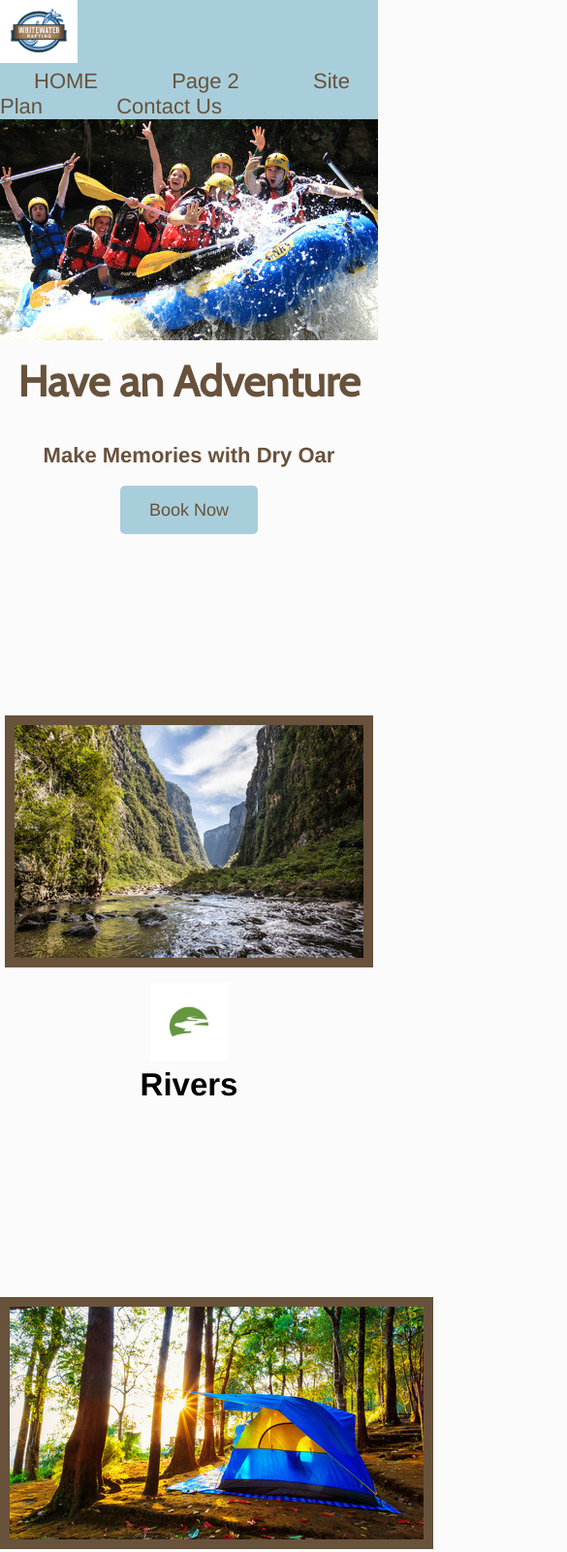
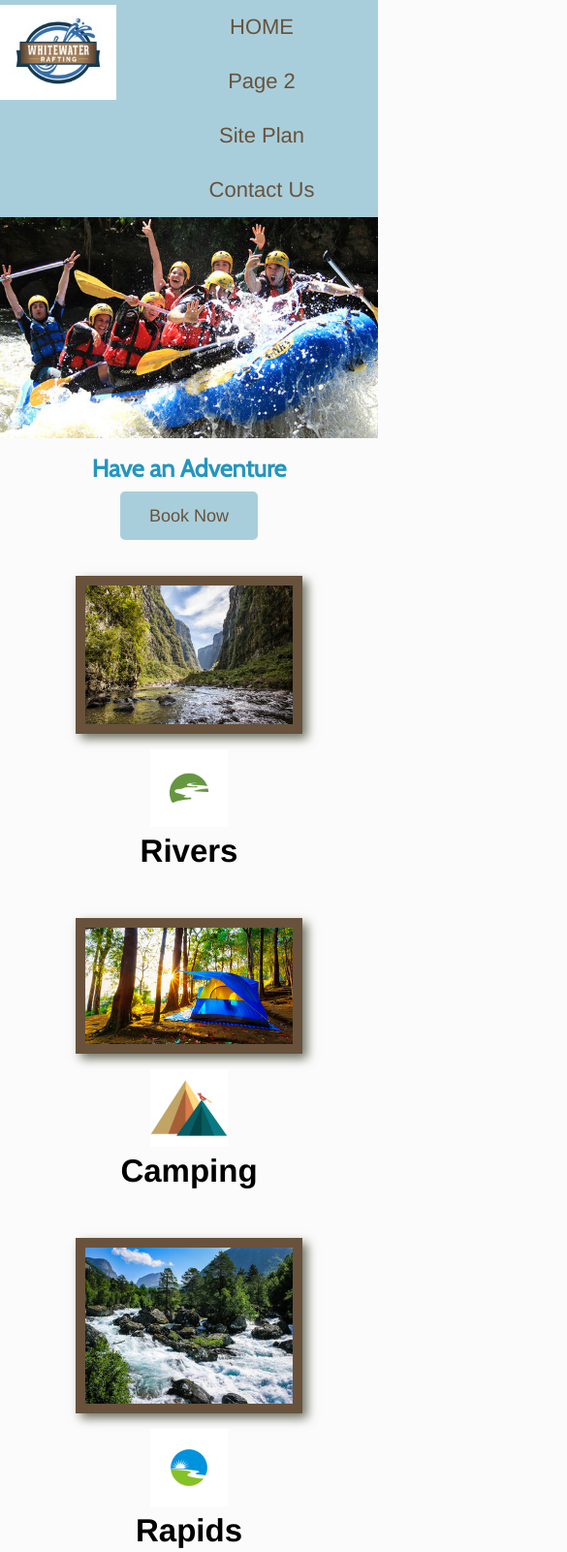
Before and after one commit to WesleyFerreiraDeFreitas/wdd130, a plain HTML site: page wwr/index.html in a window 390 px wide. Shown: the top 1601 px of the page at 97% size, 585 px wide, since content can reach past the window. Drawn offline with nearby package versions, Linux system fonts and the light colour scheme; a web font is replaced by a local one.

Commit message:
W07_Changes

```diff
--- a/wwr/index.html
+++ b/wwr/index.html
@@ -10,9 +10,9 @@
 <body>
     <div id="content">
         <header>
-            <div class="logo">
-                <img src="images/logo.jpg" alt="Dry Oar Logo">
-            </div>
+            <a id="logo_link" href="index.html">
+                <img class="logo" src="images/logo.jpg" alt="Dry Oar Logo">
+            </a>
             <nav>
                 <a class="menu" href="index.html">HOME</a>
                 <a class="menu" href=#>Page 2</a>
--- a/wwr/styles/style.css
+++ b/wwr/styles/style.css
@@ -10,21 +10,55 @@ nav a{
     text-decoration: none;
     padding: 35px;
 }
+nav{
+    display: flex;
+    justify-content: space-around;
+}
+#hero{
+    display:grid;
+    grid-template-columns: 1fr 3fr 1fr;
+    margin-top: -100px;
+}
+#hero-box{
+    grid-row: 1/3;
+    grid-column: 1/4;
+    z-index: -1;
+}
 h2{
     margin: 0;
 }
 #hero-msg h1, #hero-msg h4{
     text-align: center;
 }
+#hero-msg h1{
+    color: #2596be;
+}
+#hero-msg h4{
+    color: rgb(36, 15, 221);
+}
+#hero-msg{
+    grid-column: 2/3;
+    grid-row: 1/2;
+    margin-top: 100px;
+}
 .button-box{
     text-align: center;
 }
 main{
     text-align: center;
+    display: grid;
+    grid-template-columns: repeat(10,1fr);
 }
 #background {
     height: 725px;
     background-color: #2596be;
+    grid-column: 1/11;
+    grid-row: 4/9;
+}
+#logo-link{
+    padding-top: 5px;
+    justify-self: center;
+    align-self: center;
 }
 body {
     background-color: #fcfbfb;
@@ -35,6 +69,8 @@ body {
 }
 header {
     background-color:#a9cedb;
+    display: grid;
+    grid-template-columns: 150px auto;
 }
 nav a:hover{
     color: #a9cedb;
@@ -58,12 +94,18 @@ nav a:hover{
     color: #a9cedb;
     line-height: 1.5em;
     padding: 35px;
+    grid-column: 6/10;
+    grid-row: 6/7;
+    box-shadow: 5px 5px 10px #6f7364;
 }
 footer {
     background-color:#a9cedb;
     color: #68523c;
     padding: 25px 50px;
     margin-top: 200px;
+    display: flex;
+    justify-content: space-around;
+    align-items: center;
 }
 .home-title{
     color: #68523c;
@@ -90,8 +132,8 @@ footer a{
 footer a:hover{
     color:#68523c;
 }
-.logo img{
-    width: 80px;
+.logo{
+    width: 120px;
 }
 .icon{
     width: 80px;
@@ -117,6 +159,12 @@ footer .social img{
 }
 .card-img{
     border: 10px solid #68523c;
+    transition: transform .5s;
+    box-shadow: 5px 5px 10px #6f7364;
+}
+.card-img:hover {
+    opacity: .6;
+    transform: scale(1.1);
 }
 main section img {
     box-sizing: border-box;
@@ -124,4 +172,63 @@ main section img {
 .mountains{
     margin: 20px 0;
     padding: 50px;
+    grid-column: 2/7;
+    grid-row: 5/8;
+    box-shadow: 5px 5px 10px #6f7364;
 }
+.card-img, .mountains {
+    width: 100%;
+}
+.rivers-card{
+    grid-column: 2/4;
+    grid-row: 2/3;
+}
+.camping-card{
+    grid-column: 5/7;
+    grid-row: 2/3;
+}
+.rapids-card{
+    grid-column: 8/10;
+    grid-row: 2/3;
+}
+@media screen and (max-width: 900px) {
+    #hero, .home-grid {
+        display: block;
+        height: auto;
+    }
+    nav, footer {
+        flex-direction: column;
+    }
+    nav a {
+        display: block;
+        padding: 15px;
+    }
+    #hero {
+        margin-top: 0;
+    }
+    #hero-msg {
+        margin-top: 0;
+    }
+    #hero-msg h4 {
+        display: none;
+    }
+    .home-title {
+        font-size: 25px;
+        color: #6f7364;
+    }
+    .rivers-card, .camping-card, .rapids-card {
+        margin: 50px auto;
+        width: 60%;
+    }
+    #background {
+        display: none;
+    }
+    .mountains, .msg {
+        width: 80%;
+        display: block;
+        margin: 0 auto;
+    }
+    footer {
+        margin-top: 25px;
+    }
+}
```
Also changed, not shown: w_07/exemple1_grid_align.PNG (added), w_07/exemple2_grid_align.PNG (added), w_07/exemple3_grid_align.PNG (added).
